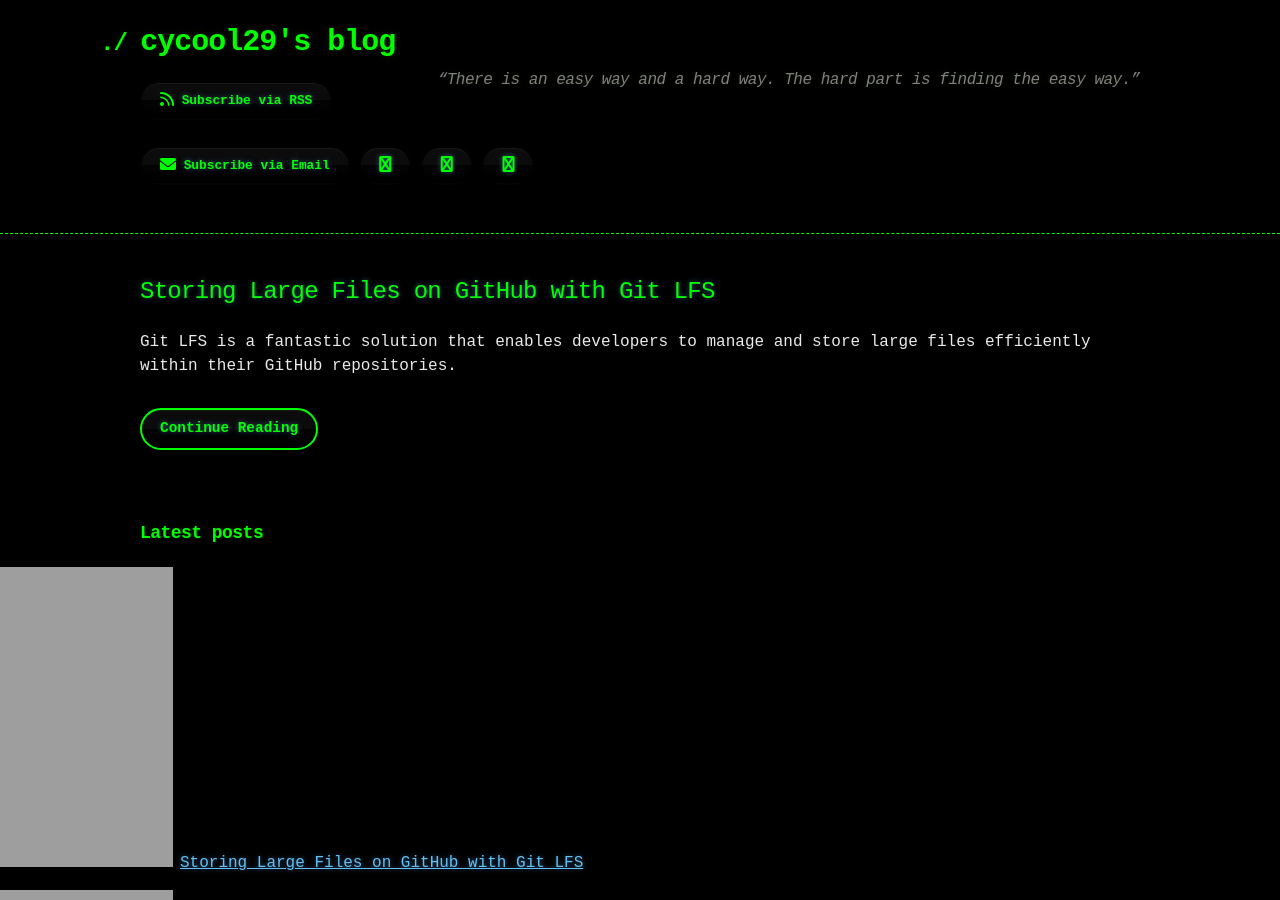
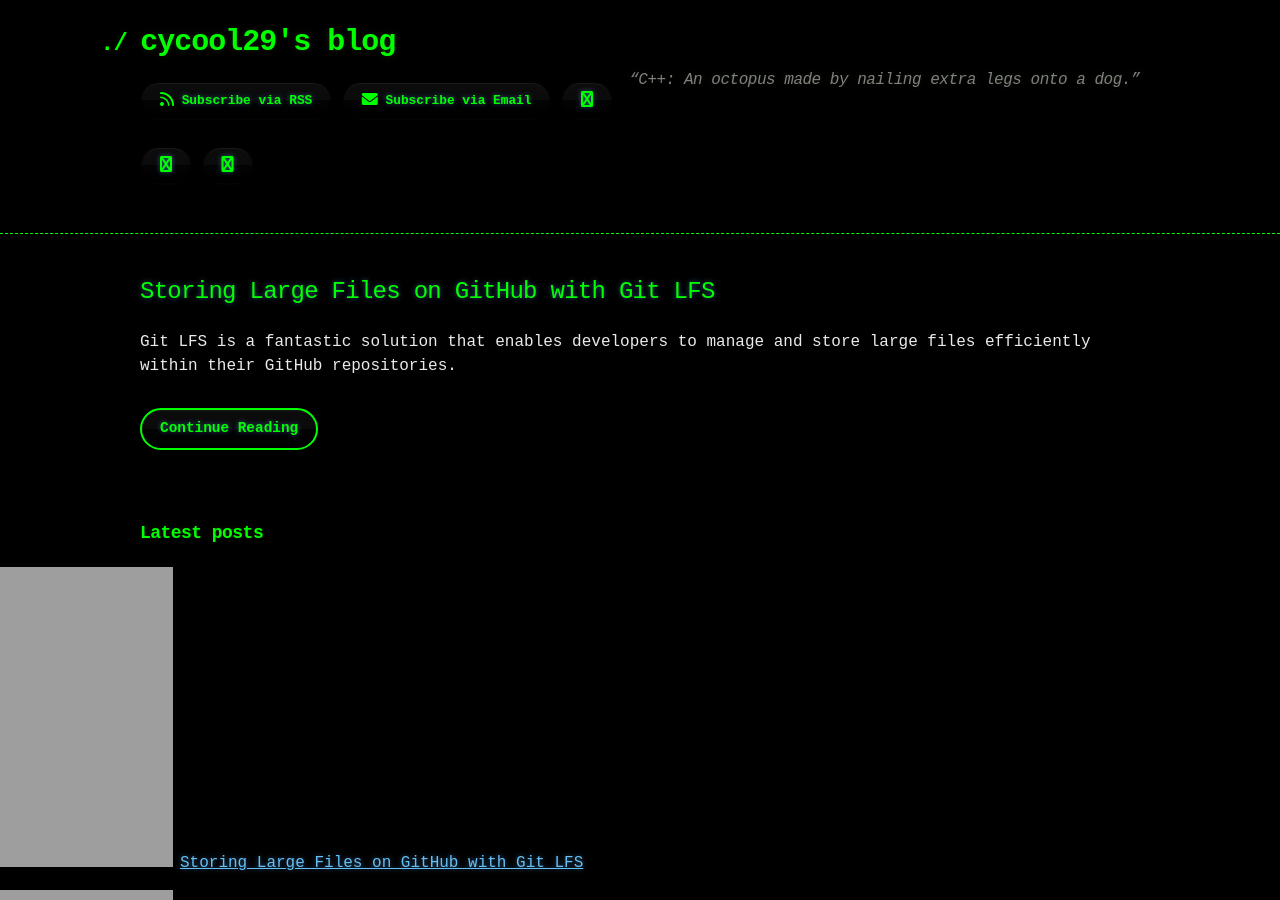
Before and after one commit to cycool29/cycool29.github.io, a Jekyll site: the page built from index.md, in a window 1280 px wide and 900 px high. Built offline with Jekyll 4.4.1, drawn with Linux system fonts in a browser that asks for light colours; a style sheet for code colours, icons or effects is not loaded.

Commit message:
Update quotes

```diff
--- a/_config.yml
+++ b/_config.yml
@@ -1,5 +1,5 @@
 title: cycool29's blog
-description: "“There is an easy way and a hard way. The hard part is finding the easy way.” "
+description: "“C++: An octopus made by nailing extra legs onto a dog.” "
 bio: A high school student. Intermediate in Python, Git, Bash. Learning JavaScript. He/Him. "
 author: cycool29
 url: https://cycool29.github.io
```
